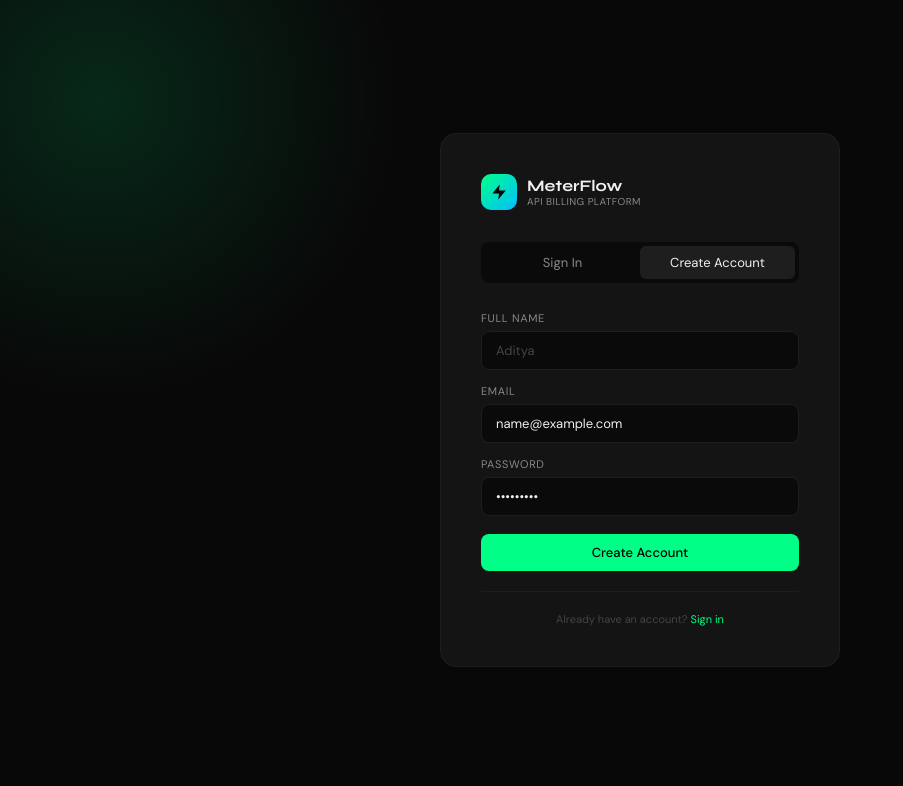
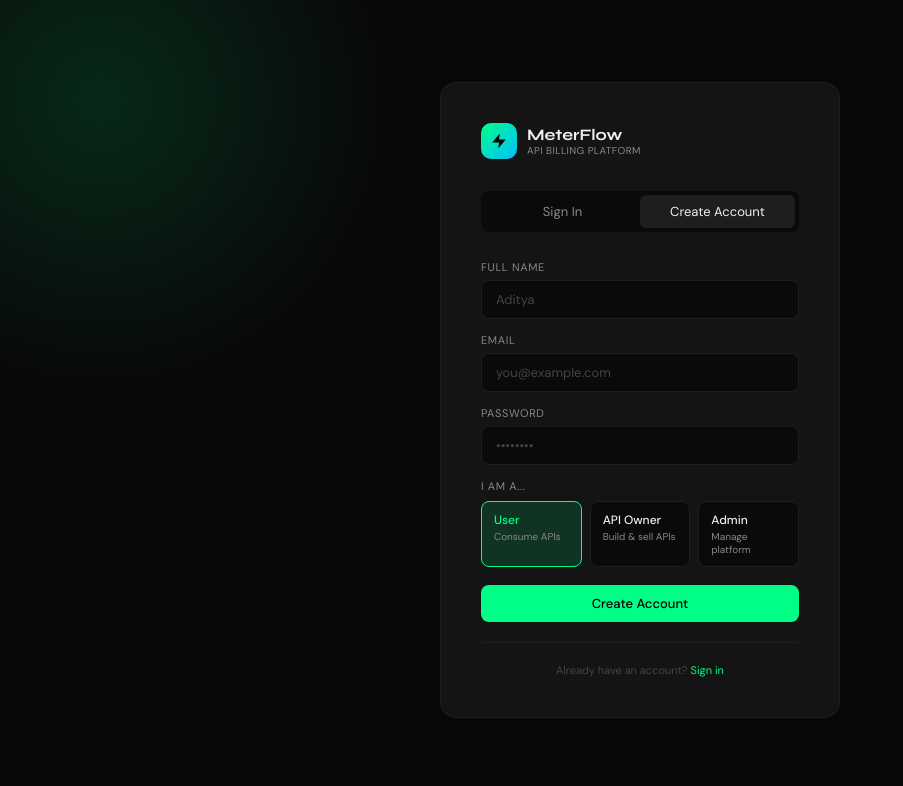
Before and after one commit to Aditya-chauhann/meterflow, a React (Create React App) app in the folder frontend/: page / in a window 1280 px wide. Both pictures are taken after typing "name@example.com", "Sample123" into the empty fields and a click on the button "Create Account". Shown: the top 786 px of the page, without its empty margins (0-903 px from the left). Built offline with nearby package versions, Linux system fonts and the light colour scheme; a web font is replaced by a local one.

Commit message:
fix: add role to signup - backend + frontend

```diff
--- a/frontend/src/App.jsx
+++ b/frontend/src/App.jsx
@@ -105,9 +105,13 @@ const AuthPage = ({ onLogin }) => {
   const [tab, setTab] = useState("login");
   const [loading, setLoading] = useState(false);
   const [error, setError] = useState("");
-  const [form, setForm] = useState({ name: "", email: "", password: "" });
 
-  const update = (k, v) => setForm(f => ({ ...f, [k]: v }));
+  // SEPARATE states for login and signup
+  const [loginForm, setLoginForm] = useState({ email: "", password: "" });
+  const [signupForm, setSignupForm] = useState({ name: "", email: "", password: "", role: "user" });
+
+  const updateLogin = (k, v) => setLoginForm(f => ({ ...f, [k]: v }));
+  const updateSignup = (k, v) => setSignupForm(f => ({ ...f, [k]: v }));
 
   const handleSubmit = async () => {
     setError("");
@@ -115,8 +119,8 @@ const AuthPage = ({ onLogin }) => {
     try {
       const url = tab === "login" ? `${API_BASE}/auth/login` : `${API_BASE}/auth/signup`;
       const body = tab === "login"
-        ? { email: form.email, password: form.password }
-        : { name: form.name, email: form.email, password: form.password };
+        ? { email: loginForm.email, password: loginForm.password }
+        : { name: signupForm.name, email: signupForm.email, password: signupForm.password, role: signupForm.role };
 
       const res = await fetch(url, {
         method: "POST",
@@ -126,8 +130,9 @@ const AuthPage = ({ onLogin }) => {
       const data = await res.json();
       if (!res.ok) { setError(data.detail || "Something went wrong"); setLoading(false); return; }
       localStorage.setItem("mf_token", data.token);
-      localStorage.setItem("mf_name", data.name || form.name);
-      localStorage.setItem("mf_email", data.email || form.email);
+      localStorage.setItem("mf_name", data.name || signupForm.name);
+      localStorage.setItem("mf_email", data.email || loginForm.email);
+      localStorage.setItem("mf_role", data.role || signupForm.role);
       onLogin(data);
     } catch {
       setError("Cannot connect to server — is the backend running?");
@@ -155,31 +160,73 @@ const AuthPage = ({ onLogin }) => {
           <button className={`auth-tab ${tab === "signup" ? "active" : ""}`} onClick={() => { setTab("signup"); setError(""); }}>Create Account</button>
         </div>
 
-        {/* Form */}
+        {/* LOGIN FORM */}
+        {tab === "login" && (
           <div style={{ display: "flex", flexDirection: "column", gap: 14 }}>
-          {tab === "signup" && (
-            <div>
-              <label style={{ fontSize: 11, color: COLORS.textSecondary, display: "block", marginBottom: 6, textTransform: "uppercase", letterSpacing: "0.06em" }}>Full Name</label>
-              <input className="text-input" placeholder="Aditya" value={form.name} onChange={e => update("name", e.target.value)} />
-            </div>
-          )}
             <div>
               <label style={{ fontSize: 11, color: COLORS.textSecondary, display: "block", marginBottom: 6, textTransform: "uppercase", letterSpacing: "0.06em" }}>Email</label>
-            <input className="text-input" type="email" placeholder="you@example.com" value={form.email} onChange={e => update("email", e.target.value)} />
+              <input className="text-input" type="email" placeholder="you@example.com" value={loginForm.email} onChange={e => updateLogin("email", e.target.value)} />
             </div>
             <div>
               <label style={{ fontSize: 11, color: COLORS.textSecondary, display: "block", marginBottom: 6, textTransform: "uppercase", letterSpacing: "0.06em" }}>Password</label>
-            <input className="text-input" type="password" placeholder="••••••••" value={form.password} onChange={e => update("password", e.target.value)} onKeyDown={e => e.key === "Enter" && handleSubmit()} />
+              <input className="text-input" type="password" placeholder="••••••••" value={loginForm.password} onChange={e => updateLogin("password", e.target.value)} onKeyDown={e => e.key === "Enter" && handleSubmit()} />
+            </div>
+            {error && <div style={{ padding: "10px 14px", background: "#ff4d4d11", border: "1px solid #ff4d4d44", borderRadius: 8, fontSize: 12, color: COLORS.red }}>{error}</div>}
+            <button className="action-btn" onClick={handleSubmit} disabled={loading} style={{ width: "100%", marginTop: 4 }}>
+              {loading ? "Please wait..." : "Sign In"}
+            </button>
+          </div>
+        )}
+
+        {/* SIGNUP FORM */}
+        {tab === "signup" && (
+          <div style={{ display: "flex", flexDirection: "column", gap: 14 }}>
+            <div>
+              <label style={{ fontSize: 11, color: COLORS.textSecondary, display: "block", marginBottom: 6, textTransform: "uppercase", letterSpacing: "0.06em" }}>Full Name</label>
+              <input className="text-input" placeholder="Aditya" value={signupForm.name} onChange={e => updateSignup("name", e.target.value)} />
+            </div>
+            <div>
+              <label style={{ fontSize: 11, color: COLORS.textSecondary, display: "block", marginBottom: 6, textTransform: "uppercase", letterSpacing: "0.06em" }}>Email</label>
+              <input className="text-input" type="email" placeholder="you@example.com" value={signupForm.email} onChange={e => updateSignup("email", e.target.value)} />
+            </div>
+            <div>
+              <label style={{ fontSize: 11, color: COLORS.textSecondary, display: "block", marginBottom: 6, textTransform: "uppercase", letterSpacing: "0.06em" }}>Password</label>
+              <input className="text-input" type="password" placeholder="••••••••" value={signupForm.password} onChange={e => updateSignup("password", e.target.value)} />
+            </div>
+            {/* ROLE SELECTION */}
+            <div>
+              <label style={{ fontSize: 11, color: COLORS.textSecondary, display: "block", marginBottom: 8, textTransform: "uppercase", letterSpacing: "0.06em" }}>I am a...</label>
+              <div style={{ display: "grid", gridTemplateColumns: "repeat(3, 1fr)", gap: 8 }}>
+                {[
+                  { value: "user", label: "User", desc: "Consume APIs" },
+                  { value: "api_owner", label: "API Owner", desc: "Build & sell APIs" },
+                  { value: "admin", label: "Admin", desc: "Manage platform" },
+                ].map(role => (
+                  <div
+                    key={role.value}
+                    onClick={() => updateSignup("role", role.value)}
+                    style={{
+                      padding: "10px 12px",
+                      borderRadius: 8,
+                      border: `1px solid ${signupForm.role === role.value ? COLORS.accent : COLORS.border}`,
+                      background: signupForm.role === role.value ? COLORS.accentDim : "#0a0a0a",
+                      cursor: "pointer",
+                      transition: "all 0.2s",
+                    }}
+                  >
+                    <p style={{ fontSize: 12, fontWeight: 500, color: signupForm.role === role.value ? COLORS.accent : COLORS.textPrimary, marginBottom: 2 }}>{role.label}</p>
+                    <p style={{ fontSize: 10, color: COLORS.textSecondary }}>{role.desc}</p>
+                  </div>
+                ))}
+              </div>
             </div>
 
-          {error && (
-            <div style={{ padding: "10px 14px", background: "#ff4d4d11", border: "1px solid #ff4d4d44", borderRadius: 8, fontSize: 12, color: COLORS.red }}>{error}</div>
-          )}
-
+            {error && <div style={{ padding: "10px 14px", background: "#ff4d4d11", border: "1px solid #ff4d4d44", borderRadius: 8, fontSize: 12, color: COLORS.red }}>{error}</div>}
             <button className="action-btn" onClick={handleSubmit} disabled={loading} style={{ width: "100%", marginTop: 4 }}>
-            {loading ? "Please wait..." : tab === "login" ? "Sign In" : "Create Account"}
+              {loading ? "Please wait..." : "Create Account"}
             </button>
           </div>
+        )}
 
         <div className="divider" />
         <p style={{ fontSize: 11, color: COLORS.textTertiary, textAlign: "center" }}>
```
Also changed, not shown: 2 other files (tests, documents, lock files or other folders). Lines whose indentation alone changed are shown as unchanged.
